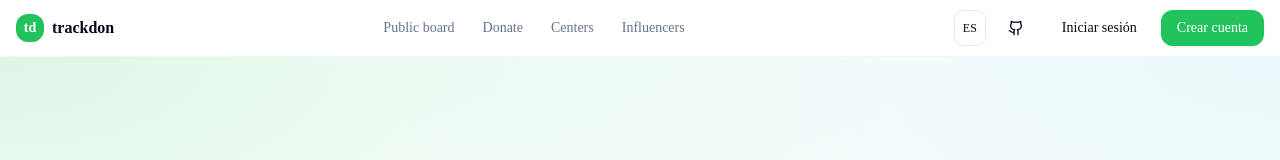
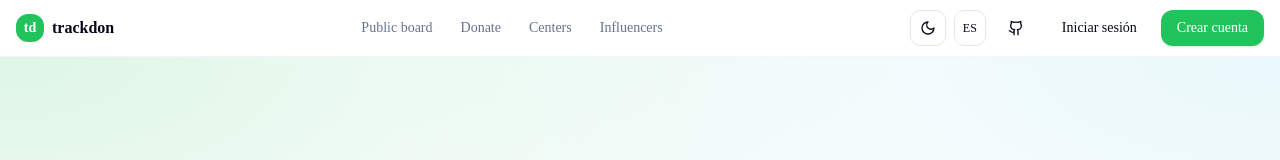
Before and after one commit to jamoran1356/trackdon, a Next.js app: page / in a window 1280 px wide. Shown: the top 160 px of the page. Built offline with nearby package versions, Linux system fonts and the light colour scheme; no server answers.

Commit message:
theme: default claro + toggle en header
- Boot script ya no hereda prefers-color-scheme; solo respeta localStorage
- Default a tema claro; usuario decide explícito con toggle
- Botón sol/luna en header junto al language switch

```diff
--- a/app/layout.tsx
+++ b/app/layout.tsx
@@ -44,8 +44,7 @@ export default async function RootLayout({ children }: { children: React.ReactNo
               (function() {
                 try {
                   var pref = localStorage.getItem('trackdon-theme');
-                  var sys = window.matchMedia('(prefers-color-scheme: dark)').matches;
-                  if (pref === 'dark' || (!pref && sys)) {
+                  if (pref === 'dark') {
                     document.documentElement.classList.add('dark');
                   }
                 } catch (e) {}
--- a/components/site/header.tsx
+++ b/components/site/header.tsx
@@ -3,6 +3,7 @@ import { getTranslations } from 'next-intl/server';
 import { Button } from '@/components/ui/button';
 import { UserMenu } from './user-menu';
 import { LanguageSwitch } from './language-switch';
+import { ThemeToggle } from './theme-toggle';
 import { Github } from 'lucide-react';
 
 export async function SiteHeader() {
@@ -29,6 +30,7 @@ export async function SiteHeader() {
           </Link>
         </nav>
         <div className="flex items-center gap-2">
+          <ThemeToggle />
           <LanguageSwitch />
           <Button asChild variant="ghost" size="icon" className="hidden sm:inline-flex" aria-label="GitHub">
             <Link href="https://github.com/jamoran1356/trackdon" target="_blank">
--- /dev/null
+++ b/components/site/theme-toggle.tsx
@@ -0,0 +1,31 @@
+'use client';
+import { useEffect, useState } from 'react';
+import { Moon, Sun } from 'lucide-react';
+
+export function ThemeToggle() {
+  const [dark, setDark] = useState(false);
+
+  useEffect(() => {
+    setDark(document.documentElement.classList.contains('dark'));
+  }, []);
+
+  function toggle() {
+    const next = !dark;
+    document.documentElement.classList.toggle('dark', next);
+    try {
+      localStorage.setItem('trackdon-theme', next ? 'dark' : 'light');
+    } catch {}
+    setDark(next);
+  }
+
+  return (
+    <button
+      type="button"
+      onClick={toggle}
+      className="inline-flex h-9 w-9 items-center justify-center rounded-md border border-input bg-background hover:bg-accent"
+      aria-label={dark ? 'Switch to light theme' : 'Switch to dark theme'}
+    >
+      {dark ? <Sun className="h-4 w-4" /> : <Moon className="h-4 w-4" />}
+    </button>
+  );
+}
```
